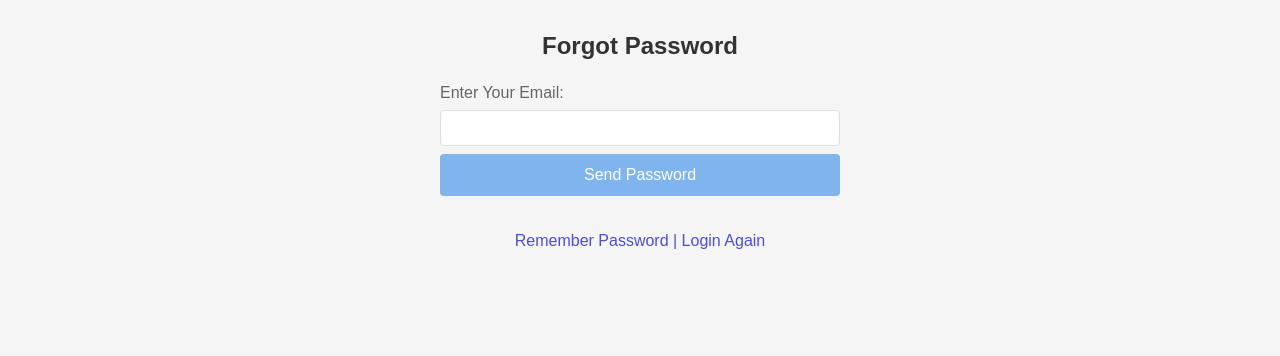
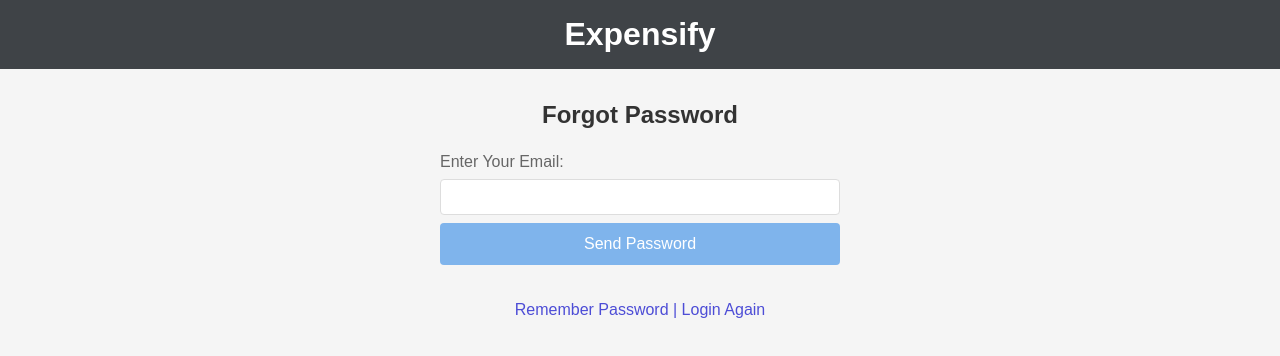
Before and after one commit to ram-Ranjan/Expensify, a website: page public/forgotPassword.html in a window 1280 px wide. Drawn offline with nearby package versions, Linux system fonts and the light colour scheme.

Commit message:
fix:Added header to improve ux

```diff
--- a/public/forgotPassword.html
+++ b/public/forgotPassword.html
@@ -7,6 +7,9 @@
     <link rel="stylesheet" href="css/styles.css" />
   </head>
   <body>
+    <header>
+      <h1>Expensify</h1>
+    </header>
     <main>
       <h2>Forgot Password</h2>
       <form id="resetPasswordForm" method="post">
```
Also changed, not shown: public/index.html (+1 -1 lines), public/login.html (+3 -0 lines), public/resetPassword.html (+3 -0 lines), public/signup.html (+3 -0 lines).
